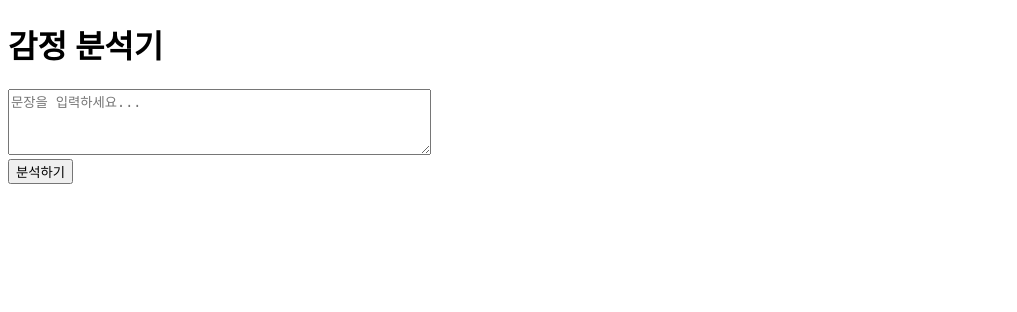
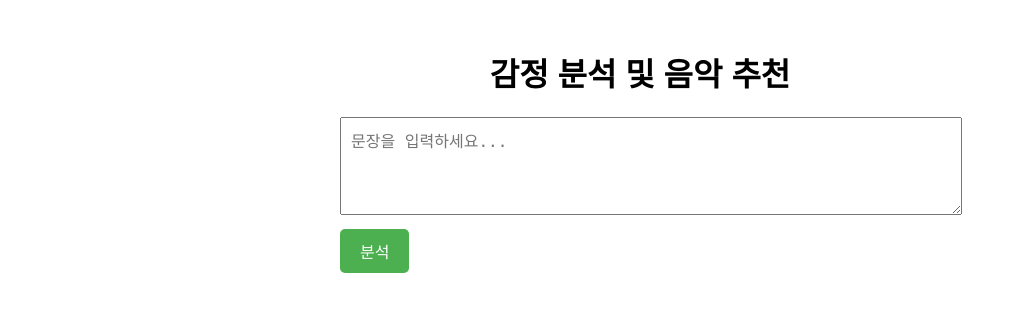
Before and after one commit to sssongminnn/ChaeRiSong_Web, a Flask app: page / in a window 1280 px wide. Shown: the top 312 px of the page, without its empty margins (0-1017 px from the left). Run offline with Flask 3, Linux system fonts and the light colour scheme.

Commit message:
EC/코드 수정

```diff
--- a/sentiment_analysis/app.py
+++ b/sentiment_analysis/app.py
@@ -6,10 +6,14 @@ from flask_cors import CORS
 app = Flask(__name__)
 CORS(app)  # CORS 설정
 
-# API 키 설정
-client_id = "YOUR_CLIENT_ID"  # 실제 Client ID로 변경
-client_secret = "YOUR_CLIENT_SECRET"  # 실제 Client Secret으로 변경
-url = "https://naveropenapi.apigw.ntruss.com/sentiment-analysis/v1/analyze"
+# 네이버 감정 분석 API 설정
+client_id = "YOUR_NAVER_CLIENT_ID"  # 실제 네이버 Client ID로 변경
+client_secret = "YOUR_NAVER_CLIENT_SECRET"  # 실제 네이버 Client Secret으로 변경
+naver_url = "https://naveropenapi.apigw.ntruss.com/sentiment-analysis/v1/analyze"
+
+# Spotify API 설정 (엑세스 토큰 발급 필요)
+spotify_url = "https://api.spotify.com/v1/recommendations"
+spotify_access_token = "YOUR_SPOTIFY_ACCESS_TOKEN"  # 실제 Spotify Access Token으로 변경
 
 @app.route('/')
 def home():
@@ -18,22 +22,54 @@ def home():
 @app.route('/analyze', methods=['POST'])
 def analyze():
     content = request.form['content']
-    headers = {
+
+    # 네이버 감정 분석 API 호출
+    naver_headers = {
         "X-NCP-APIGW-API-KEY-ID": client_id,
         "X-NCP-APIGW-API-KEY": client_secret,
         "Content-Type": "application/json"
     }
-    data = {"content": content}
-    response = requests.post(url, data=json.dumps(data), headers=headers)
+    naver_data = {"content": content}
+    naver_response = requests.post(naver_url, data=json.dumps(naver_data), headers=naver_headers)
 
-    # 응답 코드와 내용 출력
-    print(f"Response Code: {response.status_code}")
-    print(f"Response Text: {response.text}")
+    if naver_response.status_code == 200:
+        naver_result = naver_response.json()
+        sentiment = naver_result['document']['sentiment']  # 감정 분석 결과 추출
 
-    if response.status_code == 200:
-        return jsonify(response.json())
+        # 감정 분석 결과에 따라 Spotify API 호출
+        spotify_headers = {
+            "Authorization": f"Bearer {spotify_access_token}"
+        }
+
+        # 감정별로 target_valence(곡의 밝기)를 설정
+        if sentiment == 'positive':
+            target_valence = 0.9  # 밝고 긍정적인 곡
+        elif sentiment == 'negative':
+            target_valence = 0.1  # 슬프고 부정적인 곡
+        else:
+            target_valence = 0.5  # 중립적인 곡
+
+        # Spotify 추천 API 파라미터
+        spotify_params = {
+            'seed_genres': 'pop',  # 예시로 'pop' 장르 사용
+            'target_valence': target_valence
+        }
+
+        # Spotify API 호출
+        spotify_response = requests.get(spotify_url, headers=spotify_headers, params=spotify_params)
+
+        if spotify_response.status_code == 200:
+            spotify_result = spotify_response.json()
+            # 감정 분석 결과와 음악 추천 결과를 함께 반환
+            return jsonify({
+                "sentiment": naver_result,
+                "music_recommendations": spotify_result
+            })
+        else:
+            return jsonify({"error": "Failed to fetch music recommendations"}), spotify_response.status_code
+
     else:
-        return jsonify({"error": response.text}), response.status_code
+        return jsonify({"error": "Failed to analyze sentiment"}), naver_response.status_code
 
 if __name__ == '__main__':
     app.run(debug=True)
--- a/sentiment_analysis/static/style.css
+++ b/sentiment_analysis/static/style.css
@@ -1,19 +1,40 @@
-body {
+.container {
+    max-width: 600px;
+    margin: 0 auto;
+    padding: 20px;
     font-family: Arial, sans-serif;
-    margin: 20px;
-    padding: 20px;
 }
 
-.container {
-    max-width: 600px;
-    margin: auto;
+h1 {
+    text-align: center;
 }
 
 textarea {
     width: 100%;
+    padding: 10px;
     margin-bottom: 10px;
+    font-size: 1rem;
 }
 
 button {
-    padding: 10px 15px;
+    padding: 10px 20px;
+    font-size: 1rem;
+    cursor: pointer;
+    background-color: #4CAF50;
+    color: white;
+    border: none;
+    border-radius: 5px;
 }
+
+#result, #music {
+    margin-top: 20px;
+}
+
+ul {
+    list-style-type: none;
+    padding: 0;
+}
+
+li {
+    margin-bottom: 10px;
+}
--- a/sentiment_analysis/templates/index.html
+++ b/sentiment_analysis/templates/index.html
@@ -3,16 +3,18 @@
 <head>
     <meta charset="UTF-8">
     <meta name="viewport" content="width=device-width, initial-scale=1.0">
-    <title>감정 분석기</title>
+    <link rel="stylesheet" href="{{ url_for('static', filename='style.css') }}">
+    <title>감정 분석 및 음악 추천</title>
 </head>
 <body>
     <div class="container">
-        <h1>감정 분석기</h1>
+        <h1>감정 분석 및 음악 추천</h1>
         <form id="analyzeForm" method="post">
-            <textarea name="content" rows="4" cols="50" placeholder="문장을 입력하세요..."></textarea><br>
-            <button type="submit">분석하기</button>
+            <textarea name="content" rows="4" placeholder="문장을 입력하세요..."></textarea><br>
+            <button type="submit">분석</button>
         </form>
         <div id="result"></div>
+        <div id="music"></div>
     </div>
 
     <script>
@@ -32,20 +34,36 @@
             .then(data => {
                 console.log(data);  // 응답 데이터 확인
                 const resultDiv = document.getElementById('result');
+                const musicDiv = document.getElementById('music');
+
                 if (data.error) {
                     resultDiv.innerHTML = '오류: ' + data.error;
+                    musicDiv.innerHTML = '';
                 } else {
-                    // API 응답에서 필요한 정보 추출
-                    const sentiment = data.document.sentiment;
-                    const confidence = data.document.confidence;
+                    // 감정 분석 결과 표시
+                    const sentiment = data.sentiment.document.sentiment;
+                    const confidence = data.sentiment.document.confidence;
 
                     resultDiv.innerHTML = `
                         감정: ${sentiment}<br>
-                        신뢰도:<br>
+                        신뢰도<br>
+                        긍정적: ${confidence.positive.toFixed(2)}%<br>
                         부정적: ${confidence.negative.toFixed(2)}%<br>
-                        긍정적: ${confidence.positive.toFixed(2)}%<br>
                         중립적: ${confidence.neutral.toFixed(2)}%
                     `;
+
+                    // 음악 추천 결과 표시
+                    const tracks = data.music_recommendations.tracks;
+                    if (tracks.length > 0) {
+                        let musicList = '<h2>음악 추천:</h2><ul>';
+                        tracks.forEach(track => {
+                            musicList += `<li>${track.name} - ${track.artists.map(artist => artist.name).join(', ')}</li>`;
+                        });
+                        musicList += '</ul>';
+                        musicDiv.innerHTML = musicList;
+                    } else {
+                        musicDiv.innerHTML = '추천할 음악이 없습니다.';
+                    }
                 }
             })
             .catch(error => {
```
